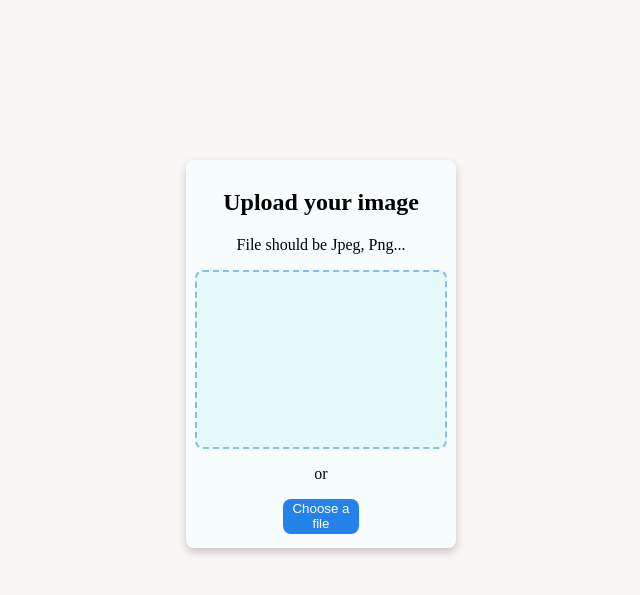
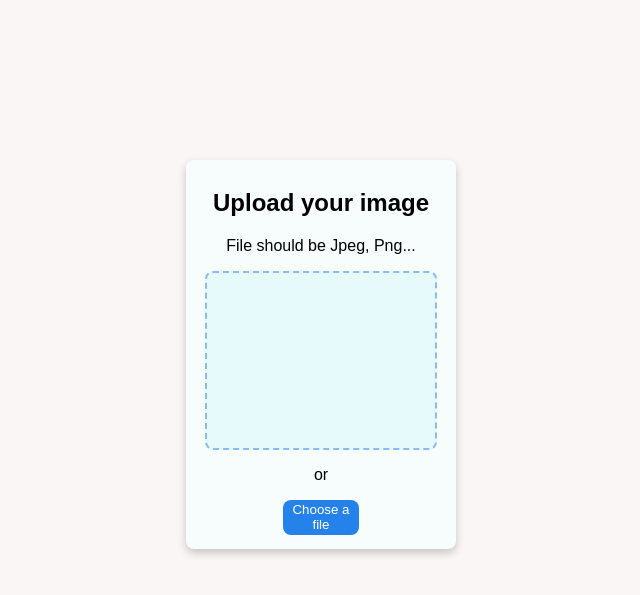
Before and after one commit to mariano-andres-horianski/img-uploader, a Django app: page /upload in a window 1280 px wide. Shown: the top 595 px of the page, without its empty margins (328-968 px from the left). Run offline with Django 3.2, Linux system fonts and the light colour scheme.

Commit message:
adjusted margin for drag & drop and card font-family

```diff
--- a/uploader_page/static/css/styles.css
+++ b/uploader_page/static/css/styles.css
@@ -9,17 +9,19 @@
     box-shadow: 0 4px 8px 0 rgba(0,0,0,0.2);
     margin-top: 160px;
     border-radius: 8px;
+    font-family: sans-serif;
 }
 body{
     background-color: #fbf6f6;
 }
 .img-form{
-    height: 100px;
+    height: 100%;
     margin-left: 10px;
     margin-right: 10px;
 }
 .img-form p{
     height: 100%;
+    margin: 0%;
 }
 .img-input{
     opacity: 0;
--- a/uploader_page/templates/uploader_page/index.html
+++ b/uploader_page/templates/uploader_page/index.html
@@ -7,12 +7,10 @@
   <p>File should be Jpeg, Png...</p>
 
 
-    <div id="drag-drop">
-      <form class="img-form" action="upload" method="POST" enctype="multipart/form-data">
-        {% csrf_token %}
-        {{ form.as_p }}
-      </form>
-    </div>
+    <form class="img-form" id="drag-drop" action="upload" method="POST" enctype="multipart/form-data">
+      {% csrf_token %}
+      {{ form.as_p }}
+    </form>
 
     <p>or</p>
 
```
